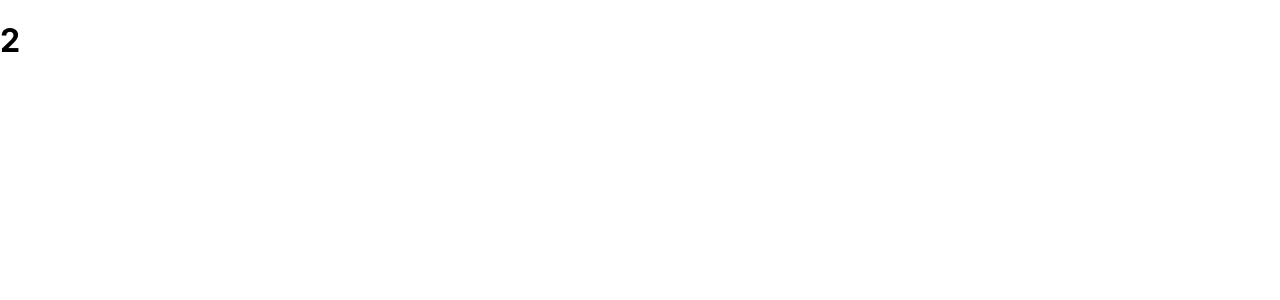
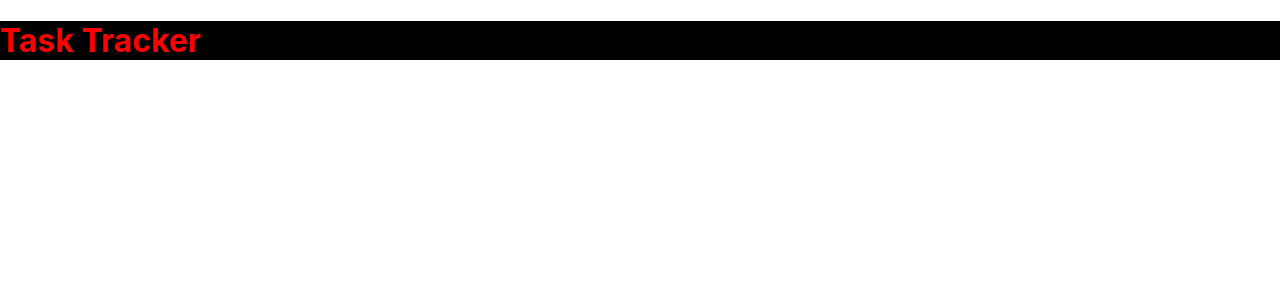
Before and after one commit to hamRS/task-tracker, a React (Create React App) app: page / in a window 1280 px wide. Shown: the top 300 px of the page. Built offline with nearby package versions, Linux system fonts and the light colour scheme.

Commit message:
add style to component

```diff
--- a/src/App.js
+++ b/src/App.js
@@ -1,15 +1,15 @@
-import logo from './logo.svg';
+//import logo from './logo.svg';
 import './App.css';
 
 //components imports
 import Header from './components/Header'
 
 function App() {
-  const name = 'Brad';
+  //const name = 'Brad';
 
   return (
     <div className="container">
-      <Header title={2}/>
+      <Header title="Task Tracker"/>
     </div>
   );
 }
--- a/src/components/Header.js
+++ b/src/components/Header.js
@@ -3,7 +3,7 @@ import PropTypes from 'prop-types'
 const Header = ({title}) => {
   return (
     <header>
-        <h1>{title}</h1>
+        <h1 style={headingStyle}>{title}</h1>
     </header>
   )
 }
@@ -17,4 +17,11 @@ Header.propTypes = {
 
 }
 
+
+
+const headingStyle = {
+  color : "red",
+  backgroundColor : "black",
+}
+
 export default Header
```
